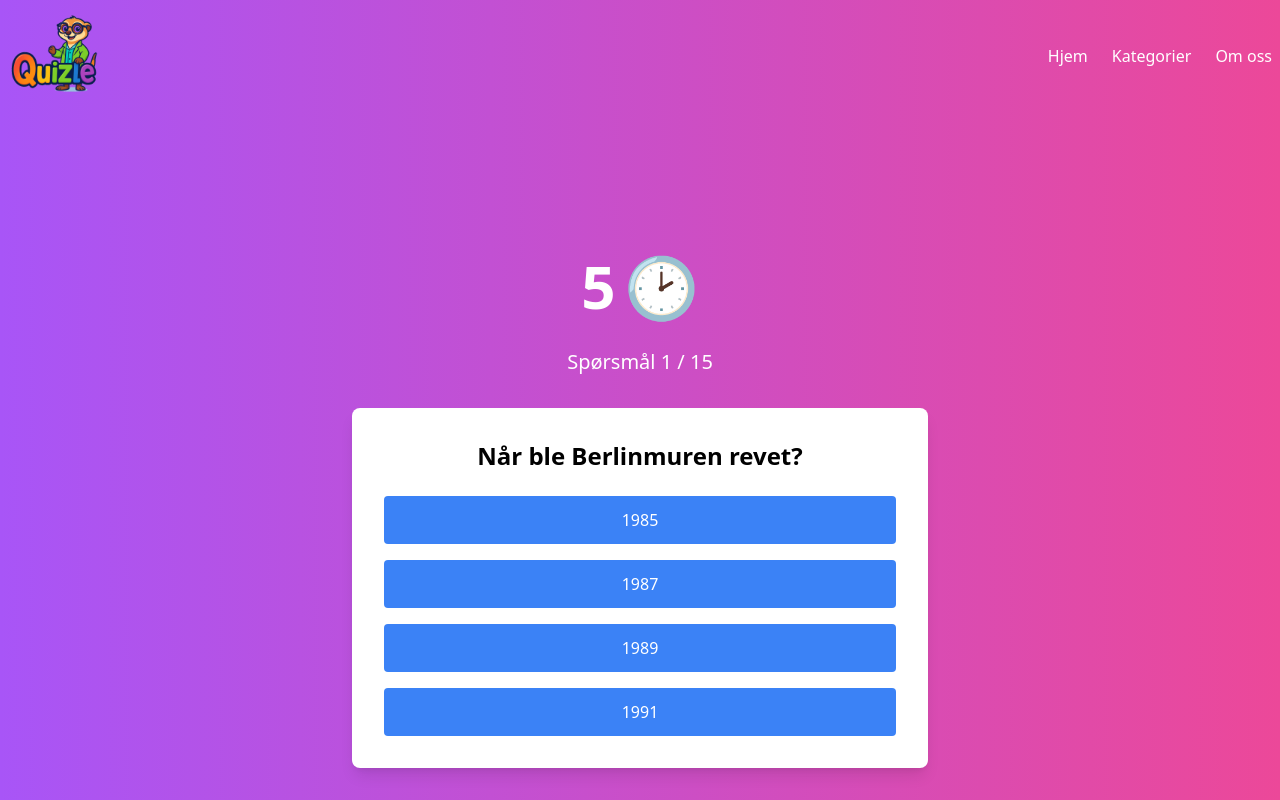
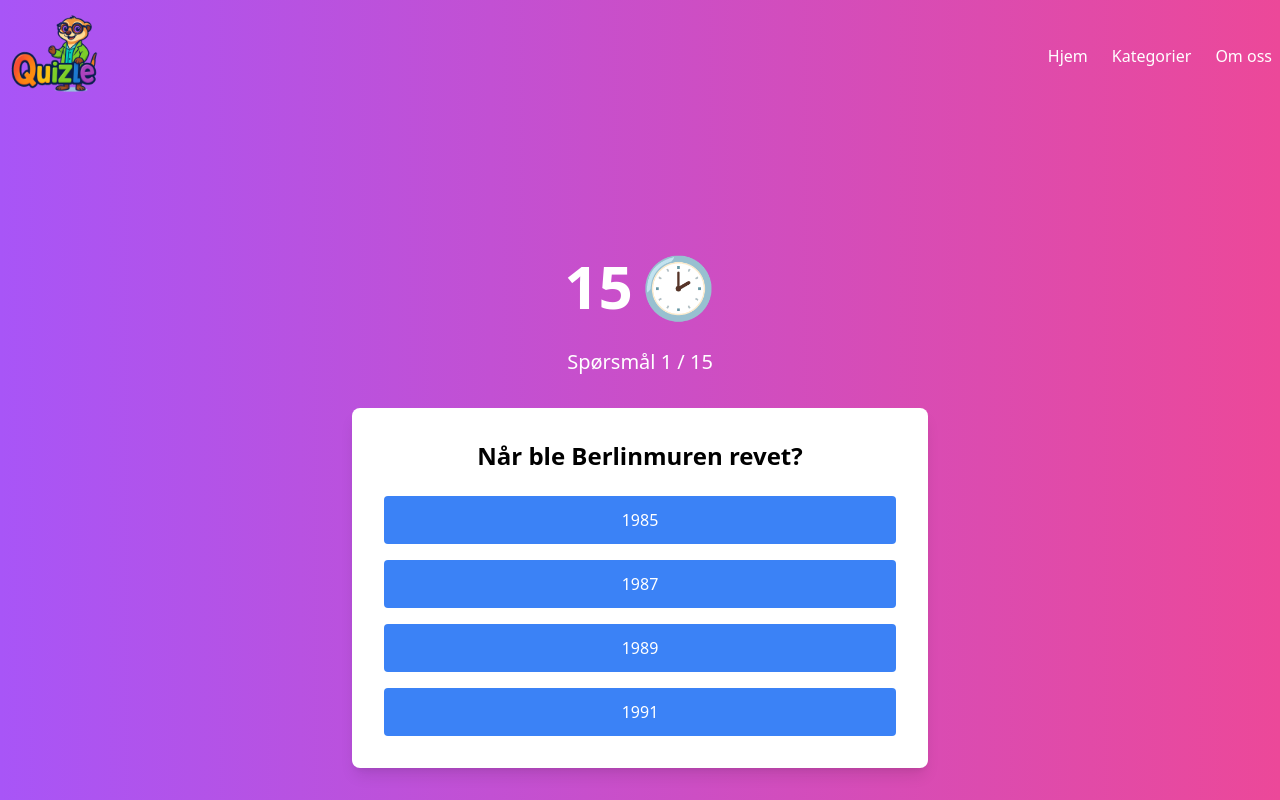
Before and after one commit to Marcus-Kodehode/quizle, a Vue app: page /quiz/timed/history-timed in a window 1280 px wide. Shown: the top 800 px of the page. Built offline with nearby package versions, Linux system fonts and the light colour scheme.

Commit message:
extended timer on time-quizles

```diff
--- a/src/views/QuizTimedView.vue
+++ b/src/views/QuizTimedView.vue
@@ -61,7 +61,7 @@ const route = useRoute()
 const questions = ref([])
 const currentQuestionIndex = ref(0)
 const quizFinished = ref(false)
-const timer = ref(10)
+const timer = ref(20)
 let timerInterval = null
 
 // Funksjon for å laste inn quiz-data fra JSON basert på quizId i URL
@@ -80,7 +80,7 @@ async function loadQuizData() {
 
 // Funksjon for å starte nedtellingstimer (10 sekunder per spørsmål)
 function startTimer() {
-  timer.value = 10
+  timer.value = 20
   timerInterval = setInterval(() => {
     timer.value--
     if (timer.value <= 0) {
```
